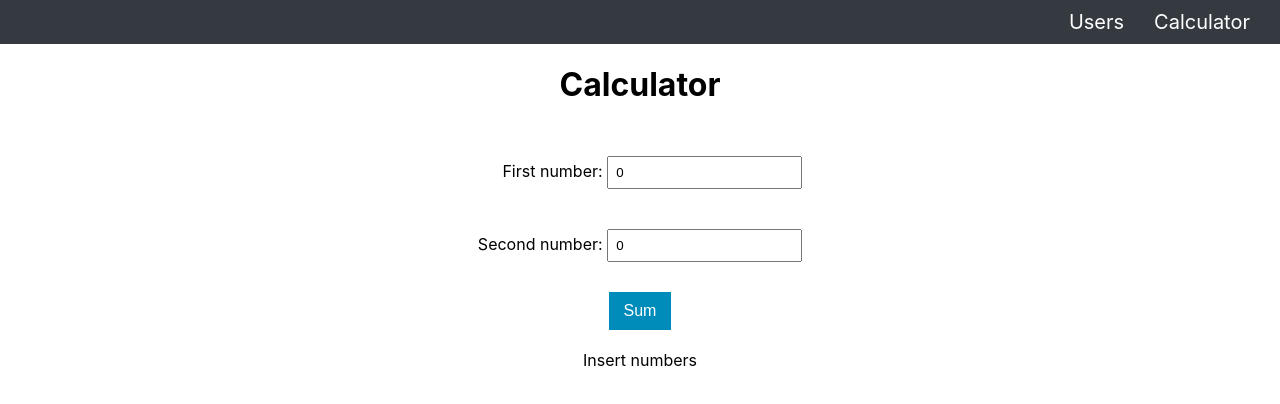
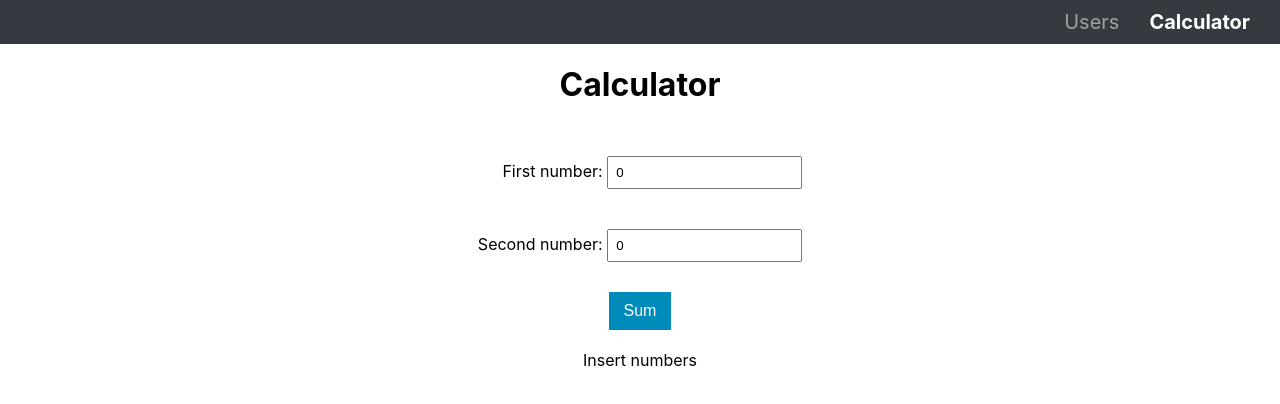
Before and after one commit to fejes99/first-assignment-functional-components, a React (Create React App) app: page /calculator in a window 1280 px wide. Shown: the top 404 px of the page. Built offline with nearby package versions, Linux system fonts and the light colour scheme.

Commit message:
Some css fixes

```diff
--- a/src/components/Input/Input.css
+++ b/src/components/Input/Input.css
@@ -1,5 +1,6 @@
 .InputContainer {
   padding: 5px;
+  position: relative;
 }
 
 input {
@@ -16,6 +17,6 @@ input {
 .ErrorMessage {
   position: absolute;
   top: auto;
-  left: 925px;
+  right: 0;
   color: red;
 }
--- a/src/components/Input/Input.js
+++ b/src/components/Input/Input.js
@@ -9,7 +9,6 @@ class Input extends Component {
         <input
           className={this.props.error !== '' ? 'Invalid' : null}
           type='text'
-          placeholder={this.props.placeholder}
           value={this.props.value}
           onChange={this.props.onChange}
         />
--- a/src/components/Navbar/Navbar.css
+++ b/src/components/Navbar/Navbar.css
@@ -9,7 +9,6 @@
 
 .navbar-nav {
   display: flex;
-  list-style: none;
   margin-left: auto;
   margin-right: 10px;
   padding: 0;
--- a/src/components/NavbarItem/NavbarItem.css
+++ b/src/components/NavbarItem/NavbarItem.css
@@ -7,17 +7,14 @@
 }
 
 .navbar-item a {
-  color: white;
+  color: #a0a0a0;
   text-decoration: none;
   width: 100%;
   box-sizing: border-box;
   display: block;
 }
 
-.active {
+.navbar-item a.active {
+  color: white;
   font-weight: bold;
 }
-
-.inactive {
-  font-weight: normal;
-}
--- a/src/components/NavbarItem/NavbarItem.js
+++ b/src/components/NavbarItem/NavbarItem.js
@@ -6,12 +6,7 @@ class NavbarItem extends Component {
   render(props) {
     return (
       <div className='navbar-item'>
-        <NavLink
-          to={this.props.link}
-          className={({ isActive }) => (isActive ? 'active' : 'inactive')}
-        >
-          {this.props.name}{' '}
-        </NavLink>
+        <NavLink to={this.props.link}>{this.props.name} </NavLink>
       </div>
     );
   }
--- a/src/components/UsersTable/UsersTable.js
+++ b/src/components/UsersTable/UsersTable.js
@@ -19,7 +19,12 @@ class UsersTable extends Component {
   }
 
   render() {
-    let table = (
+    return (
+      <div>
+        <h1>Users table</h1>
+        {this.state.loading ? (
+          <BeatLoader color='#353a40' />
+        ) : (
           <table>
             <thead>
               <tr>
@@ -40,16 +45,7 @@ class UsersTable extends Component {
               ))}
             </tbody>
           </table>
-    );
-
-    if (this.state.loading) {
-      table = <BeatLoader color='#353a40' />;
-    }
-
-    return (
-      <div>
-        <h1>Users table</h1>
-        {table}
+        )}
       </div>
     );
   }
--- a/src/components/calculator/Calculator.js
+++ b/src/components/calculator/Calculator.js
@@ -91,7 +91,6 @@ class Calculator extends Component {
         sum: sum,
       });
     }
-    return;
   };
 
   render() {
@@ -99,7 +98,7 @@ class Calculator extends Component {
       <div>
         <h1>Calculator</h1>
         <div className='form-wrapper'>
-          <li className='form-row'>
+          <div className='form-row'>
             <Input
               label='First number: '
               value={this.state.firstNumber.value}
@@ -108,8 +107,8 @@ class Calculator extends Component {
                 this.inputChangeHandler(event, 'firstNumber')
               }
             />
-          </li>
-          <li className='form-row'>
+          </div>
+          <div className='form-row'>
             <Input
               label='Second number: '
               value={this.state.secondNumber.value}
@@ -118,12 +117,12 @@ class Calculator extends Component {
                 this.inputChangeHandler(event, 'secondNumber')
               }
             />
-          </li>
-          <li>
+          </div>
+          <div>
             <button className='button' onClick={this.sumNumbers}>
               Sum
             </button>
-          </li>
+          </div>
         </div>
         {isNaN(this.state.sum) || this.state.sum === 0 ? (
           <div>Insert numbers</div>
--- a/src/index.css
+++ b/src/index.css
@@ -1,5 +1,7 @@
 body {
   margin: 0;
+  padding: 0;
+  box-sizing: border-box;
   font-family: -apple-system, BlinkMacSystemFont, 'Segoe UI', 'Roboto', 'Oxygen',
     'Ubuntu', 'Cantarell', 'Fira Sans', 'Droid Sans', 'Helvetica Neue',
     sans-serif;
```
Lines whose indentation alone changed are shown as unchanged.
